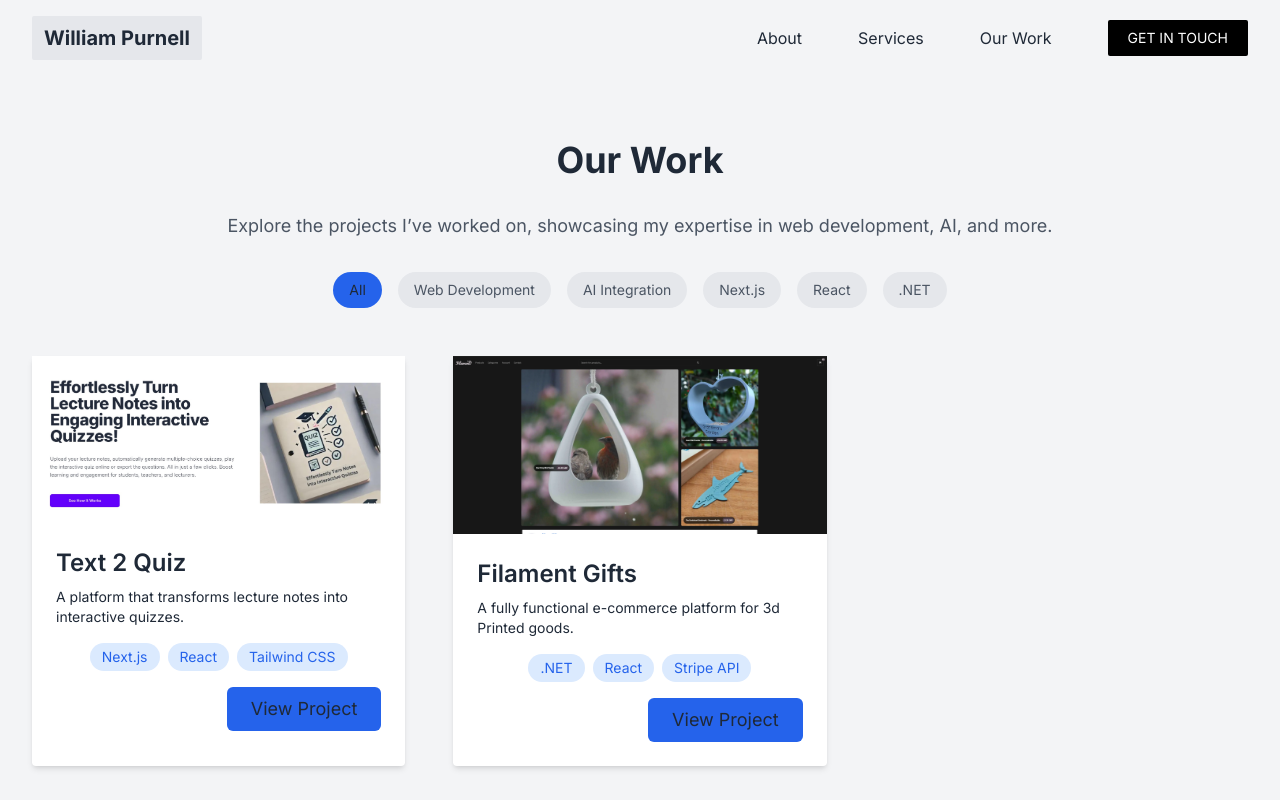
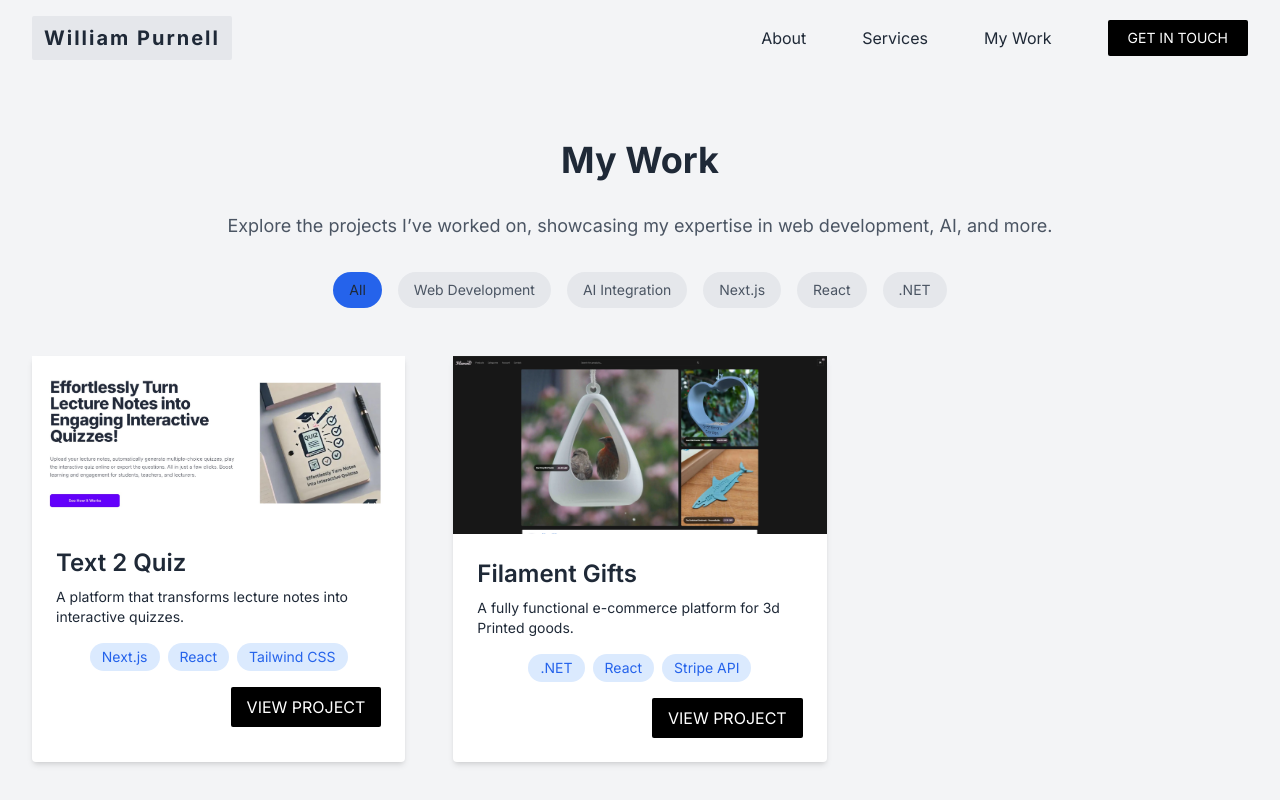
Before and after one commit to Purney/personalwebsite, a Next.js app: page /projects in a window 1280 px wide. Shown: the top 800 px of the page. Built offline with nearby package versions, Linux system fonts and the light colour scheme.

Commit message:
Minor styling changes

```diff
--- a/app/about/page.js
+++ b/app/about/page.js
@@ -12,7 +12,7 @@ const image = {
 };
 
 export default async function About() {
-  const skills = await Data;
+  let skills = (await Data).splice(0, 3);
 
   return (
     <>
@@ -76,7 +76,7 @@ export default async function About() {
             </p>
           </div>
           <div className="grid grid-cols-1 md:grid-cols-2 lg:grid-cols-3 gap-8 px-8">
-            {skills.splice(0, 3).map((skill, index) => (
+            {skills.map((skill, index) => (
               <div
                 key={index}
                 className="bg-white rounded-lg shadow-lg p-6 text-center hover:shadow-xl transition-shadow"
--- a/app/api/contact/route.js
+++ b/app/api/contact/route.js
@@ -9,7 +9,7 @@ export async function POST(request) {
 
     var subject = `NEW ${service} REQUEST from ${name}`;
 
-    var replyBodyContent = `Hi ${name}, thanks for contacting us in regards to ${service}, in order to understand how we can best help you we'd love to have a discovery call, you can book a meeting with us here #enterbookingmeeting#`
+    var replyBodyContent = `Hi ${name}, thanks for contacting us in regards to ${service}, in order to understand how we can best help you I'd love to have a discovery call, you can book a meeting with us here #enterbookingmeeting#`
 
     var emailText = `
     <html>
--- a/app/projects/[id]/page.js
+++ b/app/projects/[id]/page.js
@@ -7,7 +7,7 @@ import { notFound } from 'next/navigation';
 
 export async function generateMetadata({ params }) {
   const { id } = await params;
-  const project = await Data.find((project) => project.id === id);
+  let project = await Data.find((project) => project.id === id);
 
   const title = "William Purnell - " + project.title;
   const description = project.shortDescription;
--- a/app/projects/page.js
+++ b/app/projects/page.js
@@ -33,7 +33,7 @@ export default function Projects() {
       <section className="py-16 bg-gray-100">
         <div className="max-w-7xl mx-auto px-8">
           <h1 className="text-4xl font-bold text-center text-gray-800 mb-8">
-            Our Work
+            My Work
           </h1>
           <p className="text-lg text-gray-600 text-center mb-8">
             Explore the projects I’ve worked on, showcasing my expertise in web
@@ -85,14 +85,16 @@ export default function Projects() {
                       </span>
                     ))}
                   </div>
+                  {project.id && (
                     <div className="flex md:justify-end justify-center ">
                       <Link
                         href={"/projects/" + project.id}
-                      className="bg-blue-600 py-2 px-6 rounded-md text-lg hover:bg-blue-700 transition"
+                        className="mt-0 inline-block bg-black text-white py-2 px-4 rounded-sm uppercase hover:bg-gray-700"
                       >
                         View Project
                       </Link>
                     </div>
+                  )}
                 </div>
               </div>
             ))}
--- a/app/services/page.js
+++ b/app/services/page.js
@@ -7,7 +7,7 @@ import { getSEOTags } from "@/lib/seo";
 export const metadata = getSEOTags({title: "William Purnell - Professional Software Development Services in Bournemouth", description: "Looking for expert software development services in Bournemouth? You’re in the right place. With years of experience in .NET, React, and AI technologies, I provide end-to-end solutions that help businesses thrive in today’s digital landscape."});
 
 export default async function Services() {
-  const services = await Data;
+  let services = await Data;
   const reasons = await HireReasonsData;
 
   return (
--- a/app/sitemap.js
+++ b/app/sitemap.js
@@ -39,7 +39,7 @@ export default async function sitemap() {
   ]
 
   // Dynamic routes (blog posts)
-  const projects = await Data;
+  let projects = await Data;
   const dynamicRoutes = projects.map(post => ({
     url: `${baseUrl}/projects/${post.id}`,
     lastModified: post.dateUpdated ?? post.dateCreated,
--- a/components/Footer.js
+++ b/components/Footer.js
@@ -10,7 +10,7 @@ export  default function Footer() {
           © {new Date().getFullYear()} William Purnell. All Rights Reserved.
         </p>
         <div className='flex flex-col text-sm text-center gap-4 md:text-left'>
-          <b>Our Work</b>
+          <b>My Work</b>
           <Link href={"/projects"}>All Our Projects</Link>
           <Link href={"/projects/text-2-quiz"}>Text2Quiz</Link>
           <Link href={"/projects/filament-gifts"}>FilamentGifts</Link>
--- a/components/Header.js
+++ b/components/Header.js
@@ -9,7 +9,7 @@ export default function Header({isMenuOpen, toggleMenu}) {
       <nav className="max-w-7xl mx-auto flex justify-between items-center">
         {/* Logo */}
         <div className="text-xl font-bold bg-gray-200 p-2 px-3 rounded-sm">
-          <Link href="/">William Purnell</Link>
+          <Link href="/" className="tracking-widest">William Purnell</Link>
         </div>
 
         {/* Hamburger Menu for Mobile */}
@@ -35,7 +35,7 @@ export default function Header({isMenuOpen, toggleMenu}) {
           </li>
           <li>
             <Link href="/projects" className="">
-              Our Work
+              My Work
             </Link>
           </li>
           <li>
@@ -84,11 +84,11 @@ export default function Header({isMenuOpen, toggleMenu}) {
               className=""
               onClick={toggleMenu}
             >
-              Our Work
+              My Work
             </Link>
           </li>
           <li>
-            <PrimaryButton className="mt-0 inline-block bg-black text-white py-2 px-4 rounded-sm uppercase hover:bg-gray-700" buttonLink="/contact" buttonText="Get in Touch" />
+            <PrimaryButton className="mt-0 inline-block bg-black text-white py-2 px-4 rounded-sm uppercase hover:bg-gray-700" buttonLink="/contact" onClick={toggleMenu} buttonText="Get in Touch" />
           </li>
         </ul>
       </div>
--- a/components/PortfolioGrid.js
+++ b/components/PortfolioGrid.js
@@ -10,7 +10,7 @@ export default function PortfolioGrid() {
     <section className="bg-gray-200 py-16 md:py-24 px-8 justify-items-center">
       <div className="max-w-7xl">
         <div className="text-center justify-items-center mb-12">
-          <h2 className="text-3xl font-bold mb-4">Our Work</h2>
+          <h2 className="text-3xl font-bold mb-4">My work</h2>
           <p className="text-lg max-w-xl">
             Explore the projects I’ve worked on, showcasing my expertise in web
             development, AI, and more.
--- a/components/PrimaryButton.js
+++ b/components/PrimaryButton.js
@@ -3,10 +3,11 @@ import Link from "next/link";
 export default function PrimaryButton({
   buttonLink,
   buttonText,
+  onClick,
   className = "mt-8 inline-block bg-black text-white py-3 px-5 rounded-sm uppercase text-xs hover:bg-gray-700",
 }) {
   return (
-    <Link href={buttonLink} className={className}>
+    <Link href={buttonLink} className={className} onClick={onClick}>
       {buttonText}
     </Link>
   );
--- a/data/projectsData.js
+++ b/data/projectsData.js
@@ -3,11 +3,8 @@ import {
   FaList,
   FaPeopleArrows,
   FaQuestion,
-  FaSpeakap,
-  FaTimes,
 } from "react-icons/fa";
 
-import placeholder from "../assets/images/placeholder.jpg";
 import text2quizhero from "../assets/images/text2quiz/text2quizhero.jpg";
 import quizscreen from "../assets/images/text2quiz/quizscreen.png";
 import pdfIcon from "../assets/images/text2quiz/pdf-icon-transparent.png";
```
Lines whose indentation alone changed are shown as unchanged.
